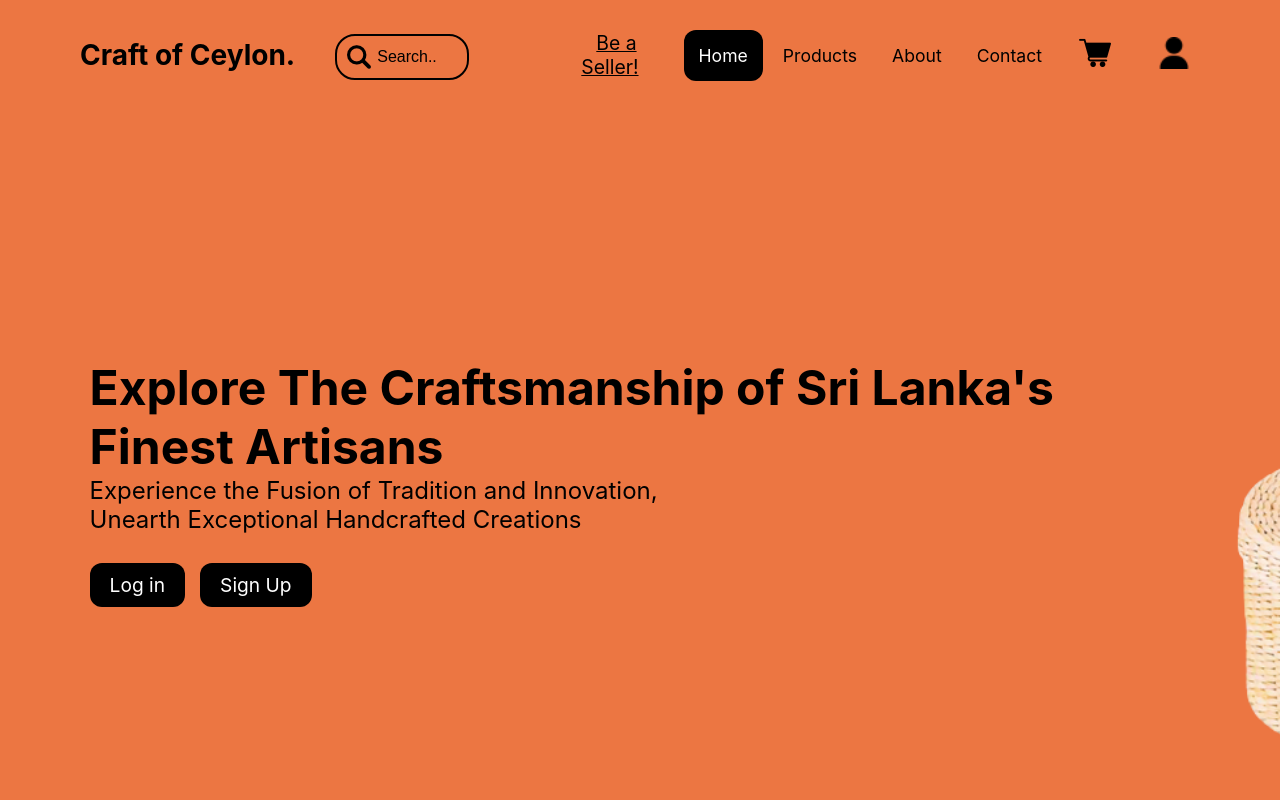
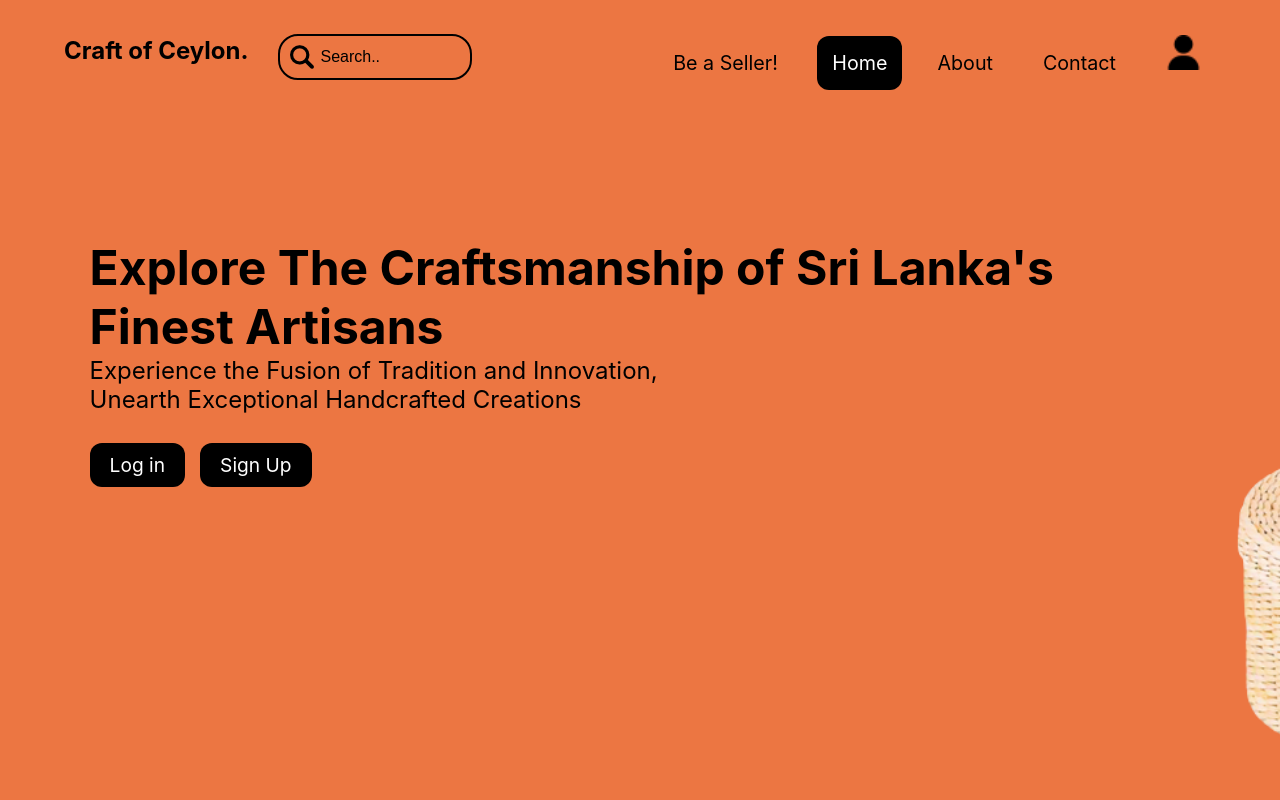
Before and after one commit to BilalHamza7/Crafts-Of-Ceylonzip, a React (Create React App) app: page / in a window 1280 px wide. Shown: the top 800 px of the page. Built offline with nearby package versions, Linux system fonts and the light colour scheme.

Commit message:
changed the nav bar1

```diff
--- /dev/null
+++ b/src/components/NavigationBar.js
@@ -0,0 +1,61 @@
+import React from 'react';
+import { Link, NavLink } from 'react-router-dom';
+import '../styles/navigationbar1.css';
+import userImage from '../images/user11.png';
+import search from '../images/search.png';
+import shoppingCart from '../images/shopping-cart.png';
+
+export function NavigationBar1() {
+  return (
+    <nav className="navbar">
+        <div className="navLeft">
+            <Link id='title' to="/">Craft of Ceylon.</Link>
+            <input type="text" name="search" placeholder='Search..' autoComplete="off"/>
+        </div>
+
+
+        <div className="navRight">
+            <NavLink id='title' to="/seller">Be a Seller!</NavLink>        {/* Link is suitable for general navigation where you don't need to apply specific styles to the active link. */}
+            <NavLink to="/" className="Link">Home</NavLink>
+            <NavLink to="/about" className="Link">About</NavLink>
+            <NavLink to="/contact" className="Link">Contact</NavLink>
+            <NavLink to="/login"><img src={userImage}/></NavLink>
+        </div>
+
+    </nav>
+  )
+}
+
+
+export function NavigationBar2() {
+  return (
+    <nav className="navbar">
+        <div className="navLeft">
+            <Link id='title' to="/">Craft of Ceylon.</Link>
+            <input type="text" name="search" placeholder='Search..' autoComplete="off"/>
+        </div>
+
+
+        <div className="navRight">
+            <NavLink id='title' to="/sellerLogin">Be a Seller!</NavLink>        {/* Link is suitable for general navigation where you don't need to apply specific styles to the active link. */}
+            <NavLink to="/" className="Link">Home</NavLink>
+            <NavLink to="/product" className="Link">Products</NavLink>               {/* NavLink allows you to apply custom styles to the active link, making it easy to highlight the current page or section. */}
+            <NavLink to="/about" className="Link">About</NavLink>
+            <NavLink to="/contact" className="Link">Contact</NavLink>
+            <NavLink to="/user/cart"><img src={shoppingCart}/></NavLink>
+            <NavLink to="/userProfile"><img src={userImage}/></NavLink>
+        </div>
+
+    </nav>
+  )
+}
+
+export function NavigationBar3() {
+  return (
+    <nav className="navbar">
+      <div className="navLeft">
+            <Link id='title' to="/">Craft of Ceylon.</Link>
+        </div>
+    </nav>
+  )
+}
--- a/src/components/NavigationBar1.js
+++ /dev/null
@@ -1,35 +0,0 @@
-import React from 'react';
-import { Link, NavLink } from 'react-router-dom';
-import '../styles/navigationbar1.css';
-import userImage from '../images/user11.png';
-import search from '../images/search.png';
-import shoppingCart from '../images/shopping-cart.png';
-
-export default function NavigationBar1({ showAdditionalItems = true }) {
-  return (
-    <div className='navbar1'>
-        <div className='navLeft'>
-            <Link id='title' to="/">Craft of Ceylon.</Link>
-            <input type="text" name="search" placeholder='Search..' autocomplete="off"/>
-        </div>
-        <div className='navRight'>
-            {showAdditionalItems && (
-              <ul>
-                  <li>
-                    <Link to="loginseller" style={{marginRight:"30px"}}><u>Be a Seller!</u></Link>
-                  </li>
-              </ul>
-            )}
-            <NavLink to="/">Home</NavLink>
-            <NavLink to="/product">Products</NavLink>
-            <NavLink to="/about">About</NavLink>
-            <NavLink id='btnContact' to="/contact">Contact</NavLink>
-            <ul>
-                <li id='btnShoppingCart'><img src={shoppingCart} alt="Chopping Cart" /></li>
-                <li id='userProfile'><img src={userImage} alt="User Detail" /></li>
-            </ul>
-
-        </div>
-    </div>
-  )
-}
--- a/src/pages/About.js
+++ b/src/pages/About.js
@@ -1,12 +1,12 @@
 import React from 'react'
-import NavigationBar1 from '../components/NavigationBar1'
+import {NavigationBar1} from '../components/NavigationBar'
 import Footer from '../components/Footer';
 import '../styles/about.css'
 
 export default function About() {
   return (
     <div>
-      <NavigationBar1 showAdditionalItems={false}/>
+      <NavigationBar1/>
       <div className='aboutBackgroundPage'>
 
         <h1>About us</h1>
--- a/src/pages/Contact.js
+++ b/src/pages/Contact.js
@@ -1,12 +1,12 @@
 import React from 'react'
-import NavigationBar from '../components/NavigationBar1'
+import {NavigationBar1} from '../components/NavigationBar'
 import Footer from '../components/Footer';
 import '../styles/contact.css'
 
 export default function Contact() {
   return (
     <div>
-        <NavigationBar showAdditionalItems={false}/>
+        <NavigationBar1/>
         <div className='callUs'>
             <h1>Call Us</h1>
         </div>
--- a/src/pages/Home.js
+++ b/src/pages/Home.js
@@ -1,6 +1,6 @@
 import React from 'react'
 import { Link } from 'react-router-dom'
-import NavigationBar1 from '../components/NavigationBar1'
+import {NavigationBar1} from '../components/NavigationBar'
 import Footer from '../components/Footer';
 import Elephant from '../images/elephant.png';
 import Drum from '../images/drum.png';
@@ -12,10 +12,10 @@ import ProductView from '../components/ProductView';
 export default function Home() {
   return (
     <div>
-        <NavigationBar1 showAdditionalItems={true}/>
+        <NavigationBar1/>
         <div className='loginSignin'>
 
-            <h1 style={{marginTop: " 120px"}}>Explore The Craftsmanship of Sri Lanka's</h1>
+            <h1>Explore The Craftsmanship of Sri Lanka's</h1>
             <h1>Finest Artisans</h1>
             <p>Experience the Fusion of Tradition and Innovation, <br/>Unearth Exceptional Handcrafted Creations</p>
 
--- a/src/pages/NewFAQ.js
+++ b/src/pages/NewFAQ.js
@@ -1,5 +1,5 @@
 import React from 'react'
-import NavigationBar1 from '../components/NavigationBar1'
+import {NavigationBar1} from '../components/NavigationBar'
 import Footer from '../components/Footer';
 
 export default function NewFAQ() {
--- a/src/pages/ProductPage.js
+++ b/src/pages/ProductPage.js
@@ -1,5 +1,5 @@
 import React from 'react'
-import NavigationBar1 from '../components/NavigationBar1'
+import {NavigationBar2} from '../components/NavigationBar'
 import Footer from '../components/Footer';
 import SideBar from '../components/CustomerSideBar';
 import ProductView from '../components/ProductView';
@@ -8,7 +8,7 @@ import '../styles/product.css'
 export default function Product() {
   return (
     <div className='ProductDisplayContainer'>
-        <NavigationBar1/>
+        <NavigationBar2/>
         <div className='welcomeImage'>
             <h1>Products</h1>
             <p>“Discover Exquisite Sri Lankan Handicrafts,<br/> Where Each Piece Tells a Story & Each Craftsmanship a Heritage.”</p>
--- a/src/pages/Seller.js
+++ b/src/pages/Seller.js
@@ -1,6 +1,6 @@
 import React, { useState } from 'react';
 import '../styles/productView.css'
-import NavigationBar from '../components/NavigationBar1';
+import {NavigationBar2} from '../components/NavigationBar';
 import Footer from '../components/Footer';
 import SellerSideBar from '../components/SellerSideBar';
 import SellerView from '../components/SellerView';
@@ -16,7 +16,7 @@ export default function Seller() {
 
   return (
     <div>
-        <NavigationBar showAdditionalItems={false}/>
+        <NavigationBar2/>
         <div className='aboutBackgroundPage'>
 
         <h1>Welcome Seller</h1>
--- a/src/styles/navigationbar1.css
+++ b/src/styles/navigationbar1.css
@@ -1,28 +1,24 @@
-.navbar1{
+.navbar{
+    background-color: rgba(236, 118, 66, 255);
     width: 100%;
     height: 110px;
-    background-color: rgba(236, 118, 66, 255);
     display: flex;
-    flex-direction: row;
-    position: fixed;
-
+    align-items: center;
+    box-sizing: border-box;
     position: sticky;
     top: 0;
     z-index: 1000; /* Ensure it's on top of other elements */
 }
-#title {
-    padding: 25px 40px 25px 80px;
-    font-size: 28px;
-    font-weight: bold;
+
+.navLeft {
+    margin-right: auto; /* Push content to the start and other to the right*/
+    margin-left: 5%;
 }
 
-.navRight a.active {
-    background-color: black;
-    color: white;
-    border-radius: 12px;
+.navRight {
+    margin-right:5%;
 }
-
-.navLeft input[type=text] {
+.navbar .navLeft input[type=text]{
     border: 2px solid black;
     border-radius: 20px;
     padding: 12px 20px 12px 40px;
@@ -30,16 +26,15 @@
     background-image: url('../images/search.png');
     background-repeat: no-repeat;
     background-position: 10px;
-    width: 70px;
+    width: 130px;
     transition: width 0.4s ease-in-out, padding 0.4s ease-in-out;
     background-color: rgba(236, 118, 66, 255);
     color: #654321;
     vertical-align: middle;
     outline: none;
     font-weight: bold;
-
+    margin-left: 30px;
 }
-
 .navLeft input[type=text]:focus {
     width: 220px;
 }
@@ -49,63 +44,33 @@
     font-weight: normal;
 }
 
-.navLeft, .navRight{
-    width: 50%;
-    height: 100%;
-    align-items: center;
-    display: flex;
+.navbar .navLeft a{
+    font-size: 150%;
+    font-weight: bolder;
     text-decoration: none;
-}
-
-.navLeft a, .navRight a {
-    text-decoration: none; /* Remove underline from links */
     color: black;
 }
 
-.navRight ul {
-    list-style: none;
-    display: flex;
-    align-items: center;
+.navbar .navRight a{
+    font-size: 123%;
+    text-decoration: none;
+    color: black;
+    margin-left: 20px;
+    padding: 15px;
 }
 
-.navRight li {
-  font-size: 110%;
-}
-
-.navRight a{
-    margin-right: 5px;
-    padding: 15px;
-    font-size: 110%;
-}
-.navRight{
-    justify-content: flex-end;
-}
-
-.navRight a:hover{
+.Link:hover{
     background-color: black;
-    color: white;
+    color: white!important;
     border-radius: 12px;
 }
 
-#userProfile{
-    margin-left: 12px;
+.active{
+    background-color: black;
+    color: white!important;
+    border-radius: 12px;
 }
 
-#userProfile img, btnShoppingCart img{
-    width: 32px;
+.navRight a img{
+    width: 35px;
 }
-
-#btnSeller, #btnLan{
-    margin-right: 60px;
-
-}
-
-#btnShoppingCart{
-    margin-right: 35px;
-    margin-left: 17px;
-    cursor: pointer;
-}
-#userProfile{
-    margin-right: 90px;
-    cursor: pointer;
-}
```
